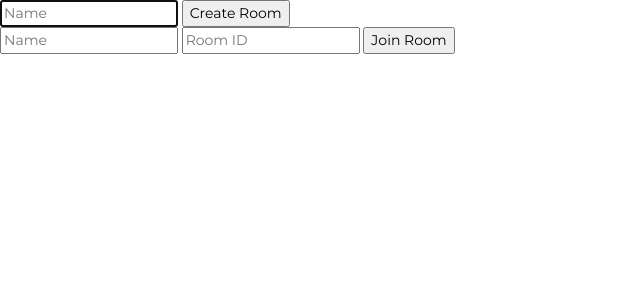
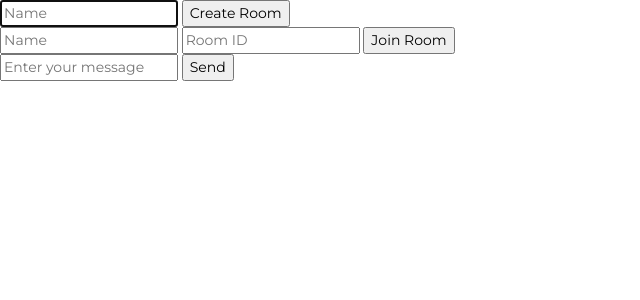
Before and after one commit to esschillinger/typesprinter, a Flask app: page /1v1 in a window 1280 px wide. Shown: the top 300 px of the page, without its empty margins (0-640 px from the left). Run offline with Flask 2, Linux system fonts and the light colour scheme; parts of the project's set-up code (start-up, migrations or seed data) failed here and were passed over; some libraries are stand-ins or nearby versions.

Commit message:
working on getting socket connection chat functional

```diff
--- a/application.py
+++ b/application.py
@@ -125,5 +125,17 @@ def leave(message):
     #       'count': session['receive_count']})
 
 
+# @socketio.on('player1', namespace='/test')
+# def player1():
+#
+
+
+@socketio.on('send_message', namespace='/test')
+def send(message):
+    emit('room_message', {
+        'data' : message['data']
+    }, room=message['room'])
+
+
 if __name__ == '__main__':
     socketio.run(app, debug=True)
--- a/templates/1v1.html
+++ b/templates/1v1.html
@@ -10,16 +10,24 @@
   <script src="https://code.jquery.com/jquery-3.4.1.min.js"></script>
   <script type="text/javascript" src="static/typecheck.js"></script>
   <script type="text/javascript">
+      const passage = {{ passage }};
+
       namespace = '/test'
-      var socket= io(namespace);
+      var socket = io(namespace);
       let rooms = 0;
 
       $(document).ready(function() {
+
+          socket.on('room_message', function(message) {
+              $('div#temp').append('<br>' + $('<div/>').text(message.data).html());
+          });
 
           $('form#create').submit(function(event) {
               socket.emit('join', {
                   room: `room-${rooms++}`
               });
+              let player = $('#create-name').val();
+              loadPassage();
               return false;
           });
 
@@ -27,6 +35,16 @@
               socket.emit('join', {
                   room: $('#room-id').val()
               });
+              let player = $('#join-name').val();
+              loadPassage();
+              return false;
+          });
+
+          $('form#temp-form').submit(function(event) {
+              socket.emit('send_message', {
+                  room: $('#room-id').val(),
+                  data: $('#temp-chat').val()
+              })
               return false;
           });
       });
@@ -53,11 +71,19 @@
           <input type="text" placeholder="Room ID" id="room-id" autocomplete="off" autocorrect="off" spellcheck="false">
           <input type="submit" value="Join Room" autocomplete="off" autocorrect="off" spellcheck="false">
       </form>
+
+
+      <form id="temp-form" action="#">
+          <input type="text" placeholder="Enter your message" id="temp-chat" autocomplete="off" autocorrect="off" spellcheck="false">
+          <input type="submit" value="Send" autocomplete="off" autocorrect="off" spellcheck="false">
+          <div id="temp">
+          </div>
+      </form>
   </div>
 
   <div class="friendly-font container" id="race-passage" style="display: none">
       <div id="passage" class="response">
-          <span id="correct"></span><span id="incorrect"></span><span id="incomplete">{{ passage }}</span>
+          <span id="correct"></span><span id="incorrect"></span><span id="incomplete"></span>
           <p id="end_message"></p>
           <div id="div-links" class="race-links">
               <a href="/1v1" id="ml-link" class="race-link">Race Another User ></a>
```
